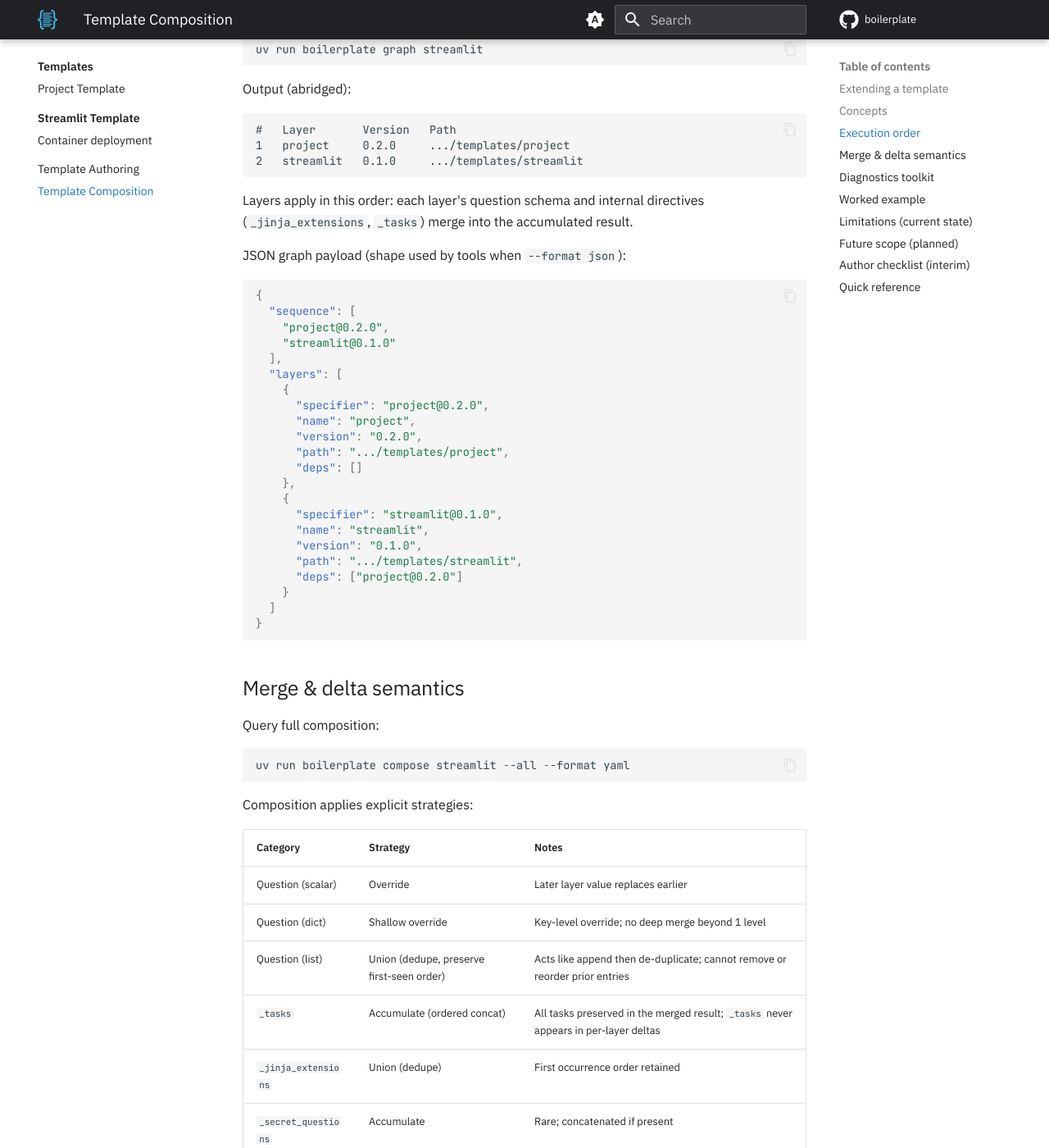
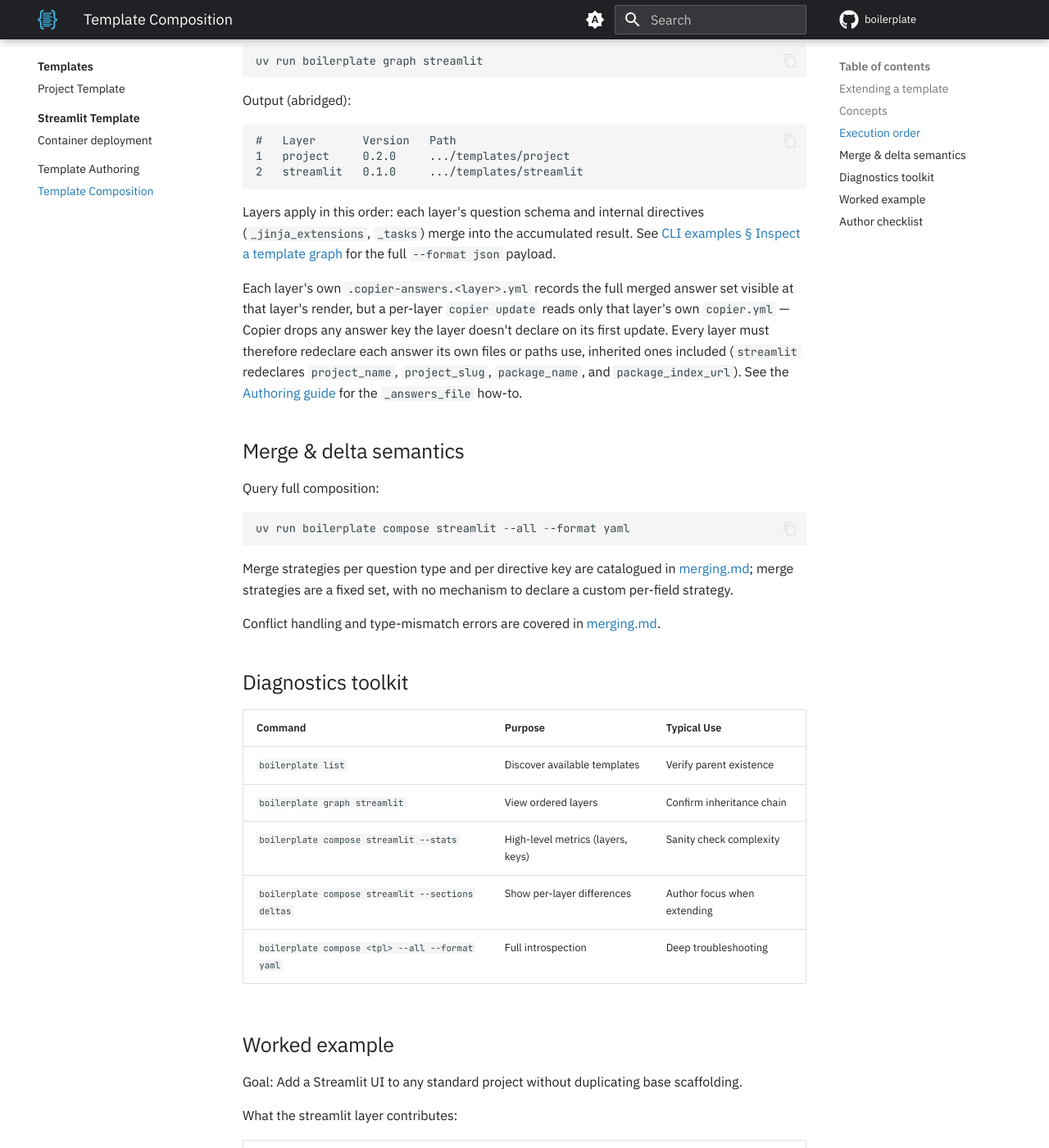
Before and after one commit to TheRealBillSiegler/boilerplate, an MkDocs documentation site: the page built from docs/templates-hub/composition.md, in a window 1280 px wide and 1400 px high, scrolled down 1802 px. Shown: the whole window at 82% size. Built offline with MkDocs 1.6.1 and Material for MkDocs 9.7.7, drawn with Linux system fonts in a browser that asks for light colours; comment, search, counter and statistics services are not loaded; the version menu is left out; some of the changed text lies outside the part shown.

Commit message:
docs: consolidate composition guidance and send lookups to reference
Collapse composition.md's scattered example, merge-rule, and quick-
reference sections into one telling per topic (Execution order, Merge
& delta semantics, Worked example, Author checklist), and send
class-name and merge-strategy lookups to reference/api.md and
reference/merging.md instead of restating them. Move the full graph
--format json payload to cli-examples.md next to the command that
produces it. Move the per-layer answers-file "why" (Copier drops
foreign keys on first update) from authoring.md's how-to step into
composition.md's Execution order, with a link back. Cut planned-scope
content (version pinning, conflict reporting, and the rest of
composition.md's former Limitations/Future scope sections) to a
Planned admonition and the roadmap backlog, keeping only the one
current-state fact (merge strategies are a fixed set) on the page.
Replace design/03's duplicate merge-rules summary and shared-file
authoring guide with links to design/04, which owns both.

Co-Authored-By: Claude Fable 5.1 <noreply@anthropic.com>

````diff
--- a/docs/design/03-template-system.md
+++ b/docs/design/03-template-system.md
@@ -401,34 +401,11 @@ For `filesystem` catalog sources, only the `boilerplate.yml` version is used —
 
 ### Composition rules quick reference
 
-| Concept | Behavior |
-|---------|----------|
-| File overlay | Later layers completely replace earlier layers' files at the same path |
-| Question merge | Shallow merge: later layer's top-level keys override; nested dicts replaced wholesale |
-| `_exclude`, `_subdirectory` | Layer-local: each layer retains its own Copier directives |
-| Task accumulation | Tasks from all layers are collected and executed in dependency order after final render |
-| Diamond dependencies | Each template is rendered once. The template appearing latest in the topological render order wins file conflicts. Topological order follows `extends` declaration order (later entries rendered later). Use `boilerplate graph` to verify the render sequence. |
-
-> **Authoring tip**: Use `boilerplate compose <template> --section layers` to inspect per-layer contributions and identify unintentional file collisions before publishing.
+See [04-composition-engine.md §Merge Rules](04-composition-engine.md#merge-rules) for the merge-strategy mapping, [§Topological Sort](04-composition-engine.md#topological-sort) for diamond-dependency file precedence, and [§Render Behavior](04-composition-engine.md#render-behavior) for file-overlay semantics.
 
 #### Shared File Authoring Guide
 
-When multiple layers need to contribute to the same output file (e.g., `pyproject.toml`, `README.md`), use one of these patterns:
-
-**Pattern 1: Single Owner (Recommended)** Designate one layer as the sole owner of the file. Other layers declare their requirements as template questions that the owning layer's template incorporates.
-
-Example: The `project` base template owns `pyproject.toml`. A derived `streamlit` template adds a `streamlit_version` question. The base template's `pyproject.toml.jinja` includes:
-
-```jinja
-[project]
-dependencies = [
-    {% if streamlit_version is defined %}"streamlit>={{ streamlit_version }}",{% endif %}
-]
-```
-
-**Pattern 2: Post-Render Task** Use a `_tasks` entry to modify the file programmatically after rendering (e.g., `toml` or `json` manipulation scripts).
-
-**Avoid**: Having multiple layers each provide their own copy of the same file. The last layer in topological order silently replaces earlier layers' versions with no merge.
+See [04-composition-engine.md §Managing Shared Files Across Layers](04-composition-engine.md#managing-shared-files-across-layers) for the single-owner and post-render-task patterns for a file multiple layers need to contribute to.
 
 ---
 
--- a/docs/templates-hub/composition.md
+++ b/docs/templates-hub/composition.md
@@ -18,12 +18,14 @@ Rules:
 
 1. A parent must be discoverable by name via `boilerplate list`.
 2. Multiple parents are supported. Siblings are processed in `extends` declaration order, deterministically; later-declared siblings render later and take precedence on conflicts.
-3. Version pinning (future) will allow `parent@>=1.2` style constraints.
 
 !!! warning "Before you extend"
     - Lists merge by union only — inherited entries can't be removed or reordered, so design list-type questions to be purely additive.
     - Dict questions overlay shallowly — a child overriding one key inside a nested structure replaces the whole structure at that level, not just that key.
     - File conflicts aren't diagnosed — if a child writes a path the parent also writes, the child's version wins silently, with no warning.
+
+!!! info "Planned"
+    Version-pinned `extends` constraints (`parent@>=1.2`) and file-conflict reporting (`compose --conflicts`) are tracked on the [roadmap backlog](../roadmap.md#backlog).
 
 ## Concepts
 
@@ -37,11 +39,11 @@ Rules:
 | Merged configuration | The merged configuration after all layers; a questions-only view is also available. |
 | Delta | Per-layer change set: subset of keys this layer adds or overrides relative to previous state. |
 
-Layering supports multiple parents (a dependency graph); execution is always linearized, with dependencies applied first and the target template last. Sibling ordering and conflict precedence are covered under **Extending a template** above.
-
-Model mapping: templates are `TemplateInfo` with parents in `TemplateMeta.extends`; a layer is a `CompositionLayer`; the sequence and graph are `Composition.sequence` / `CompositionGraph`; the merged result is `Composition.final` (`Composition.merged_questions_schema` for the questions-only view); a layer's changes are `CompositionLayer.delta`.
+The composition classes backing these concepts — `TemplateInfo`, `TemplateMeta`, `CompositionLayer`, `Composition`, `CompositionGraph` — are documented in the [API reference](../reference/api.md).
 
 ## Execution order
+
+Layering supports multiple parents (a dependency graph) and always executes linearized, dependencies first and the target template last; sibling ordering and conflict precedence follow the rules under [Extending a template](#extending-a-template) above.
 
 Run:
 
@@ -57,34 +59,9 @@ Output (abridged):
 2   streamlit   0.1.0     .../templates/streamlit
 ```
 
-Layers apply in this order: each layer's question schema and internal directives (`_jinja_extensions`, `_tasks`) merge into the accumulated result.
+Layers apply in this order: each layer's question schema and internal directives (`_jinja_extensions`, `_tasks`) merge into the accumulated result. See [CLI examples § Inspect a template graph](../cli-examples.md#inspect-a-template-graph) for the full `--format json` payload.
 
-JSON graph payload (shape used by tools when `--format json`):
-
-```json
-{
-  "sequence": [
-    "project@0.2.0",
-    "streamlit@0.1.0"
-  ],
-  "layers": [
-    {
-      "specifier": "project@0.2.0",
-      "name": "project",
-      "version": "0.2.0",
-      "path": ".../templates/project",
-      "deps": []
-    },
-    {
-      "specifier": "streamlit@0.1.0",
-      "name": "streamlit",
-      "version": "0.1.0",
-      "path": ".../templates/streamlit",
-      "deps": ["project@0.2.0"]
-    }
-  ]
-}
-```
+Each layer's own `.copier-answers.<layer>.yml` records the full merged answer set visible at that layer's render, but a per-layer `copier update` reads only that layer's own `copier.yml` — Copier drops any answer key the layer doesn't declare on its first update. Every layer must therefore redeclare each answer its own files or paths use, inherited ones included (`streamlit` redeclares `project_name`, `project_slug`, `package_name`, and `package_index_url`). See the [Authoring guide](authoring.md#template-composition) for the `_answers_file` how-to.
 
 ## Merge & delta semantics
 
@@ -94,22 +71,36 @@ Query full composition:
 uv run boilerplate compose streamlit --all --format yaml
 ```
 
-Composition applies explicit strategies:
+Merge strategies per question type and per directive key are catalogued in [merging.md](../reference/merging.md#allowlisted-directive-keys-and-strategies); merge strategies are a fixed set, with no mechanism to declare a custom per-field strategy.
 
-| Category | Strategy | Notes |
-|----------|----------|-------|
-| Question (scalar) | Override | Later layer value replaces earlier |
-| Question (dict) | Shallow override | Key-level override; no deep merge beyond 1 level |
-| Question (list) | Union (dedupe, preserve first-seen order) | Acts like append then de-duplicate; cannot remove or reorder prior entries |
-| `_tasks` | Accumulate (ordered concat) | All tasks preserved in the merged result; `_tasks` never appears in per-layer deltas |
-| `_jinja_extensions` | Union (dedupe) | First occurrence order retained |
-| `_secret_questions` | Accumulate | Rare; concatenated if present |
-| Other underscore keys | Layer-local (not merged) | Ignored in the merged configuration |
+Conflict handling and type-mismatch errors are covered in [merging.md](../reference/merging.md#determinism-and-conflict-handling).
 
-Conflict handling:
+## Diagnostics toolkit
 
-- Incompatible question types for the same key (e.g., list vs dict) raise a merge error.
-- `_min_copier_version` resolves to the highest version across layers.
+| Command | Purpose | Typical Use |
+|---------|---------|--------------|
+| `boilerplate list` | Discover available templates | Verify parent existence |
+| `boilerplate graph streamlit` | View ordered layers | Confirm inheritance chain |
+| `boilerplate compose streamlit --stats` | High-level metrics (layers, keys) | Sanity check complexity |
+| `boilerplate compose streamlit --sections deltas` | Show per-layer differences | Author focus when extending |
+| `boilerplate compose <tpl> --all --format yaml` | Full introspection | Deep troubleshooting |
+
+## Worked example
+
+Goal: Add a Streamlit UI to any standard project without duplicating base scaffolding.
+
+What the streamlit layer contributes:
+
+| Category | Added Value |
+|----------|-------------|
+| Runtime Dependencies | `streamlit`, `pydantic` |
+| App Entry Point | `app.py` with service-driven greeting example |
+| Domain Structure | `models/` & `services/` packages encouraging separation |
+| Containerization | `Dockerfile`, container scripts (build/push) |
+| Developer Experience | VS Code `launch.json` for F5 debugging |
+| Tests | Integration smoke test (`tests/integration/{{ package_name }}/tests_app.py.jinja`) |
+
+Because the schema changes are contained (a `dependencies` override plus the new `container_registry` prompt), all other prompts remain aligned with the base template—no redundant customization logic.
 
 Observed example specifics for the Streamlit chain:
 
@@ -138,60 +129,17 @@ File system overlay (illustrative):
 | project | `pyproject.toml.jinja`, `README.md.jinja`, `src/{{ package_name }}/__init__.py.jinja`, base test scaffold |
 | streamlit | `src/{{ package_name }}/app.py.jinja`, `src/{{ package_name }}/models/greeter.py.jinja`, `src/{{ package_name }}/services/greeter.py.jinja`, `Dockerfile.jinja`, `.vscode/launch.json.jinja`, integration test |
 
-Current merge rule for files: *last layer wins* on path conflicts (no three‑way diff yet). The streamlit layer only adds new paths, so no overwrite occurs.
+File overlay follows [last-layer-wins semantics](../reference/merging.md#file-overlay); the streamlit layer only adds new paths here, so no overwrite occurs.
 
-## Diagnostics toolkit
+## Author checklist
 
-| Command | Purpose | Typical Use |
-|---------|---------|-------------|
-| `boilerplate list` | Discover available templates | Verify parent existence |
-| `boilerplate graph streamlit` | View ordered layers | Confirm inheritance chain |
-| `boilerplate compose streamlit --stats` | High-level metrics (layers, keys) | Sanity check complexity |
-| `boilerplate compose streamlit --sections deltas` | Show per-layer differences | Author focus when extending |
-| `boilerplate compose <tpl> --all --format yaml` | Full introspection | Deep troubleshooting |
-
-Recommended author workflow:
+Recommended workflow:
 
 1. Start from base: design only the deltas you truly need.
 2. After edits, run `compose --sections deltas` to ensure minimal surface area.
-3. If you added conflicting files, explicitly note rationale in your template README (future enhancement).
+3. If you added conflicting files, explicitly note the rationale in your template README.
 
-## Worked example
-
-Goal: Add a Streamlit UI to any standard project without duplicating base scaffolding.
-
-What the streamlit layer contributes:
-
-| Category | Added Value |
-|----------|-------------|
-| Runtime Dependencies | `streamlit`, `pydantic` |
-| App Entry Point | `app.py` with service-driven greeting example |
-| Domain Structure | `models/` & `services/` packages encouraging separation |
-| Containerization | `Dockerfile`, container scripts (build/push) |
-| Developer Experience | VS Code `launch.json` for F5 debugging |
-| Tests | Integration smoke test (`tests/integration/{{ package_name }}/tests_app.py.jinja`) |
-
-Because the schema changes are contained (a `dependencies` override plus the new `container_registry` prompt), all other prompts remain aligned with the base template—no redundant customization logic.
-
-## Limitations (current state)
-
-| Limitation | Impact | Mitigation |
-|------------|--------|------------|
-| List union only (no removal / reordering) | Cannot drop or reorder inherited list items | Keep lists minimal; future strategies will allow subtract/append |
-| Shallow dict overlay | Nested structures entirely overridden at first differing key | Design nested config sparingly; split into flat keys |
-| No conflict diagnostics for files | Accidental overwrites could go unnoticed | Manual diff after generation (planned tooling) |
-| No version constraints on parents | Risk of silent drift when base updates | Future `extends: parent@~1.2` pinning |
-| Limited merge strategies (fixed set) | Cannot declare per-field behavior | Await future strategy annotations |
-
-## Future scope (planned)
-
-- Merge strategy annotations (e.g. `append`, `unique`, `deep-merge`)
-- Conflict reporting (`compose --conflicts`)
-- Version specifiers in `extends` (PEP 440 constraints)
-- File overlay preview (`graph --files`)
-- Author lint: fail if delta unnecessarily repeats base defaults
-
-## Author checklist (interim)
+Before publishing:
 
 ```text
 ☐ Parent template listed by `boilerplate list`
@@ -201,20 +149,4 @@ Because the schema changes are contained (a `dependencies` override plus the new
 ☐ Launch/debug assets only when necessary
 ```
 
-## Quick reference
-
-```powershell
-# Inspect layers
-uv run boilerplate graph streamlit
-
-# Stats overview
-uv run boilerplate compose streamlit --stats
-
-# Just the deltas
-uv run boilerplate compose streamlit --sections deltas
-
-# Everything (YAML)
-uv run boilerplate compose streamlit --all --format yaml
-```
-
 Return to the [Templates Hub](index.md) · See the [Authoring guide](authoring.md)
````
Also changed, not shown: docs/cli-examples.md (+27 -0 lines), docs/templates-hub/authoring.md (+1 -1 lines).
